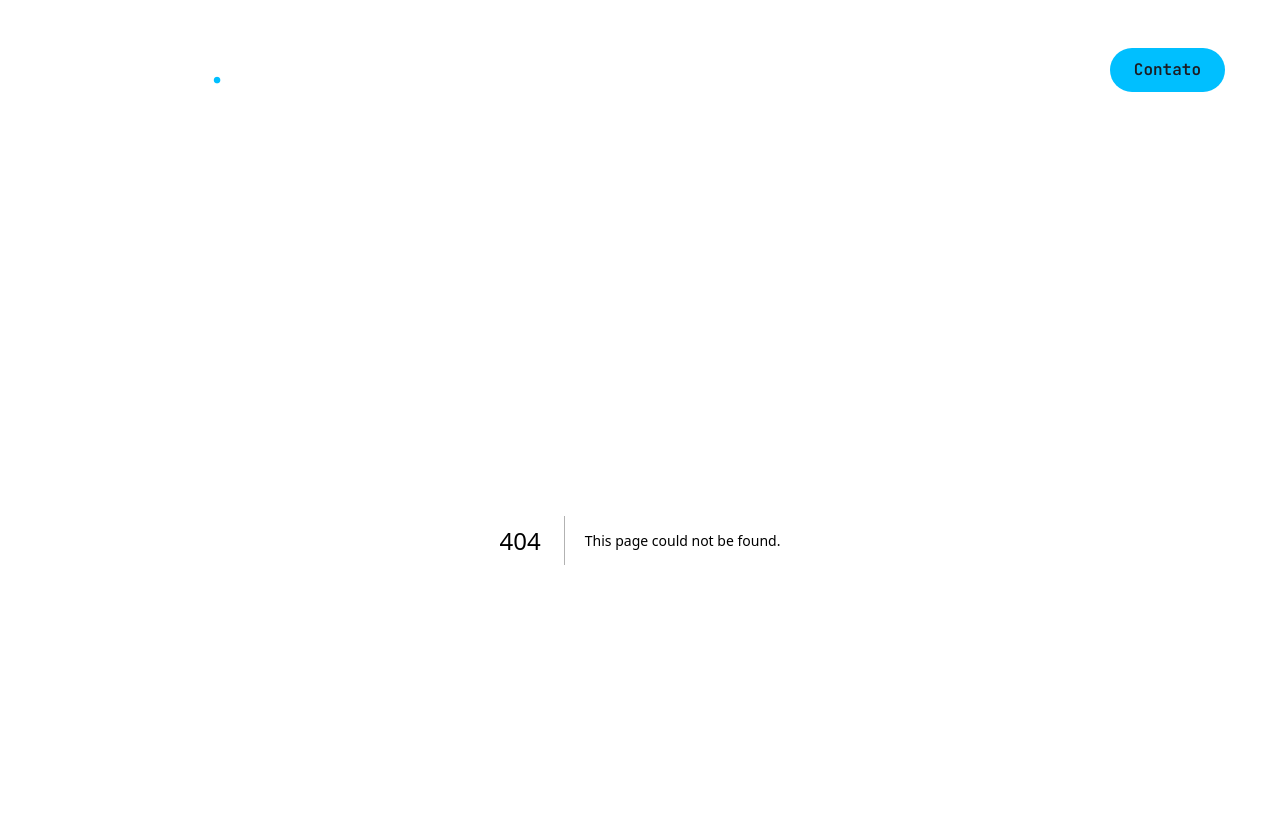
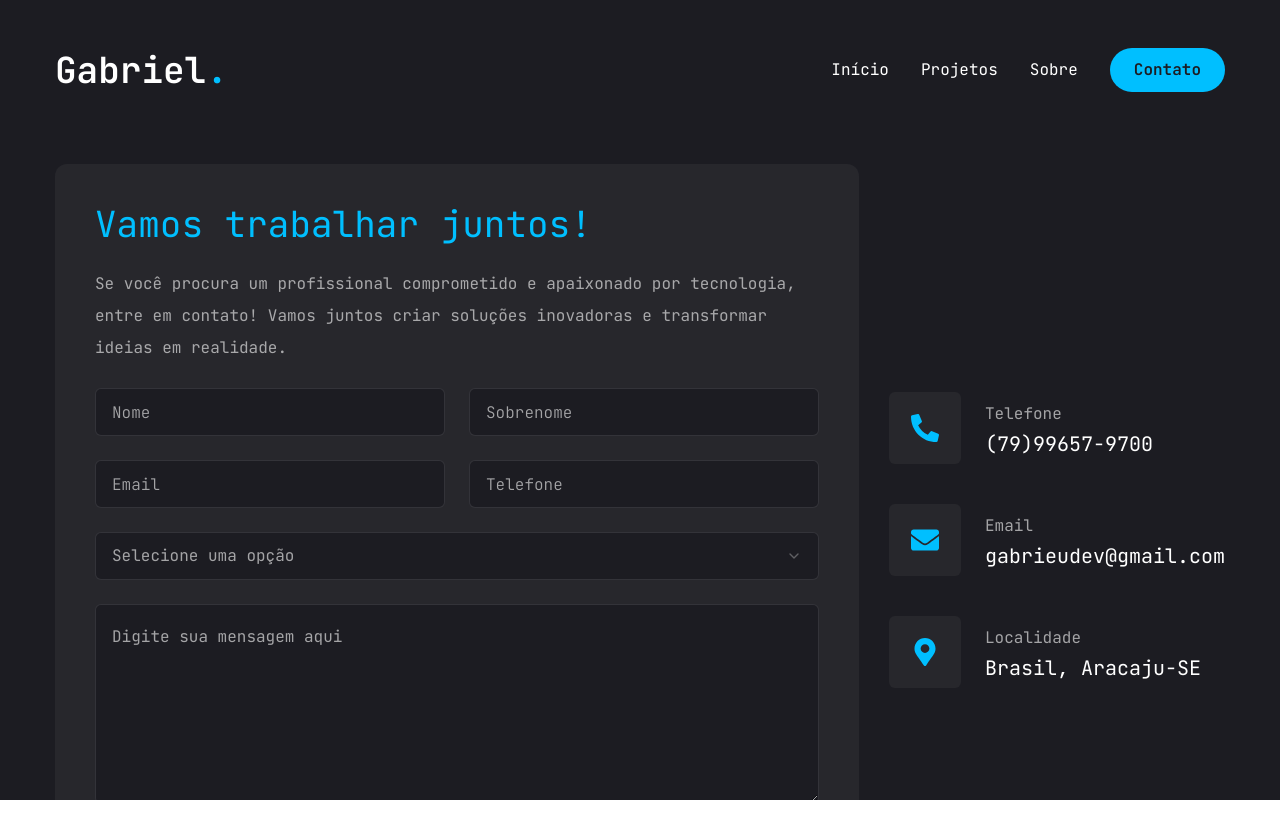
Before and after one commit to gabrieudev/portfolio, a Next.js app: page /contato in a window 1280 px wide. Before the commit this address had no page. Shown: the top 838 px of the page. Built offline with nearby package versions, Linux system fonts and the light colour scheme.

Commit message:
feat: create about page

```diff
--- /dev/null
+++ b/src/app/contato/page.jsx
@@ -0,0 +1,211 @@
+"use client";
+
+import { motion } from "framer-motion";
+import { useState } from "react";
+import axios from "axios";
+
+// components
+import { Button } from "@/components/ui/button";
+import { Input } from "@/components/ui/input";
+import { Textarea } from "@/components/ui/textarea";
+import {
+  Select,
+  SelectContent,
+  SelectGroup,
+  SelectItem,
+  SelectLabel,
+  SelectTrigger,
+  SelectValue,
+} from "@/components/ui/select";
+import { FaPhoneAlt, FaEnvelope, FaMapMarkerAlt } from "react-icons/fa";
+import { useToast } from "@/hooks/use-toast";
+
+const info = [
+  {
+    icon: <FaPhoneAlt />,
+    title: "Telefone",
+    description: "(79)99657-9700",
+  },
+  {
+    icon: <FaEnvelope />,
+    title: "Email",
+    description: "gabrieudev@gmail.com",
+  },
+  {
+    icon: <FaMapMarkerAlt />,
+    title: "Localidade",
+    description: "Brasil, Aracaju-SE",
+  },
+];
+
+const Contact = () => {
+  const { toast } = useToast();
+
+  const [formValues, setFormValues] = useState({
+    firstname: "",
+    lastname: "",
+    email: "",
+    phone: "",
+    position: "",
+    message: "",
+  });
+
+  const handleChange = (field, value) => {
+    setFormValues((prevValues) => ({
+      ...prevValues,
+      [field]: value,
+    }));
+  };
+
+  const handleSubmit = async (e) => {
+    e.preventDefault();
+
+    const token = process.env.NEXT_PUBLIC_CHAT_TOKEN;
+    const chatId = process.env.NEXT_PUBLIC_CHAT_ID;
+
+    const { firstname, lastname, email, phone, position, message } = formValues;
+    if (!firstname || !lastname || !email || !phone || !position || !message) {
+      toast({
+        variant: "destructive",
+        title: "Erro!",
+        description: "Preencha todos os campos.",
+      });
+      return;
+    }
+
+    try {
+      await axios.post(`https://api.telegram.org/bot${token}/sendMessage`, {
+        chat_id: chatId,
+        text: `NOVO PEDIDO DE CONTATO!
+        \nNome: ${formValues.firstname} ${formValues.lastname}
+        \nEmail: ${formValues.email}
+        \nTelefone: ${formValues.phone}
+        \nServiço: ${formValues.position}
+        \nMensagem: ${formValues.message}`,
+      });
+      toast({
+        title: "Sucesso!",
+        description:
+          "Informações enviadas com successo, obrigado pelo interesse!",
+      });
+    } catch (error) {
+      toast({
+        variant: "destructive",
+        title: "Erro!",
+        description: "Infelizmente não foi possível realizar o envio.",
+      });
+      return;
+    }
+    setFormValues({
+      firstname: "",
+      lastname: "",
+      email: "",
+      phone: "",
+      position: "",
+      message: "",
+    });
+  };
+
+  return (
+    <motion.section
+      initial={{ opacity: 0 }}
+      animate={{
+        opacity: 1,
+        transition: { delay: 2.4, duration: 0.4, ease: "easeIn" },
+      }}
+      className="py-6"
+    >
+      <div className="container mx-auto">
+        <div className="flex flex-col xl:flex-row gap-[30px]">
+          <div className="xl:h-[54%] order-2 xl:order-none">
+            <form
+              onSubmit={handleSubmit}
+              className="flex flex-col gap-6 p-10 bg-[#27272c] rounded-xl"
+            >
+              <h3 className="text-4xl text-accent">Vamos trabalhar juntos!</h3>
+              <p className="text-white/60">
+                Se você procura um profissional comprometido e apaixonado por
+                tecnologia, entre em contato! Vamos juntos criar soluções
+                inovadoras e transformar ideias em realidade.
+              </p>
+
+              <div className="grid grid-cols-1 md:grid-cols-2 gap-6">
+                <Input
+                  type="text"
+                  placeholder="Nome"
+                  value={formValues.firstname}
+                  onChange={(e) => handleChange("firstname", e.target.value)}
+                />
+                <Input
+                  type="text"
+                  placeholder="Sobrenome"
+                  value={formValues.lastname}
+                  onChange={(e) => handleChange("lastname", e.target.value)}
+                />
+                <Input
+                  type="email"
+                  placeholder="Email"
+                  value={formValues.email}
+                  onChange={(e) => handleChange("email", e.target.value)}
+                />
+                <Input
+                  type="tel"
+                  placeholder="Telefone"
+                  value={formValues.phone}
+                  onChange={(e) => handleChange("phone", e.target.value)}
+                />
+              </div>
+
+              <Select
+                onValueChange={(value) => handleChange("position", value)}
+              >
+                <SelectTrigger className="w-full">
+                  <SelectValue placeholder="Selecione uma opção" />
+                </SelectTrigger>
+                <SelectContent>
+                  <SelectGroup>
+                    <SelectLabel>Selecione uma opção</SelectLabel>
+                    <SelectItem value="estagio">Estágio</SelectItem>
+                    <SelectItem value="junior">Júnior</SelectItem>
+                    <SelectItem value="freelancer">Freelancer</SelectItem>
+                  </SelectGroup>
+                </SelectContent>
+              </Select>
+
+              <Textarea
+                placeholder="Digite sua mensagem aqui"
+                className="h-[200px]"
+                value={formValues.message}
+                onChange={(e) => handleChange("message", e.target.value)}
+              />
+
+              <Button type="submit" size="md" className="max-w-[200px]">
+                Enviar mensagem
+              </Button>
+            </form>
+          </div>
+
+          <div className="flex-1 flex items-center xl:justify-end order-1 xl:order-none mb-8 xl:mb-0">
+            <ul className="flex flex-col gap-10">
+              {info.map((item, index) => {
+                return (
+                  <li key={index} className="flex items-center gap-6">
+                    <div className="w-[52px] h-[52px] xl:w-[72px] xl:h-[72px] bg-[#27272c] text-accent rounded-md flex items-center justify-center">
+                      <div className="text-[28px]">{item.icon}</div>
+                    </div>
+                    <div className="flex-1">
+                      <p className="text-white/60">{item.title}</p>
+                      <h3 className="text-xl">{item.description}</h3>
+                    </div>
+                  </li>
+                );
+              })}
+            </ul>
+          </div>
+        </div>
+      </div>
+    </motion.section>
+  );
+};
+
+export default Contact;
```
